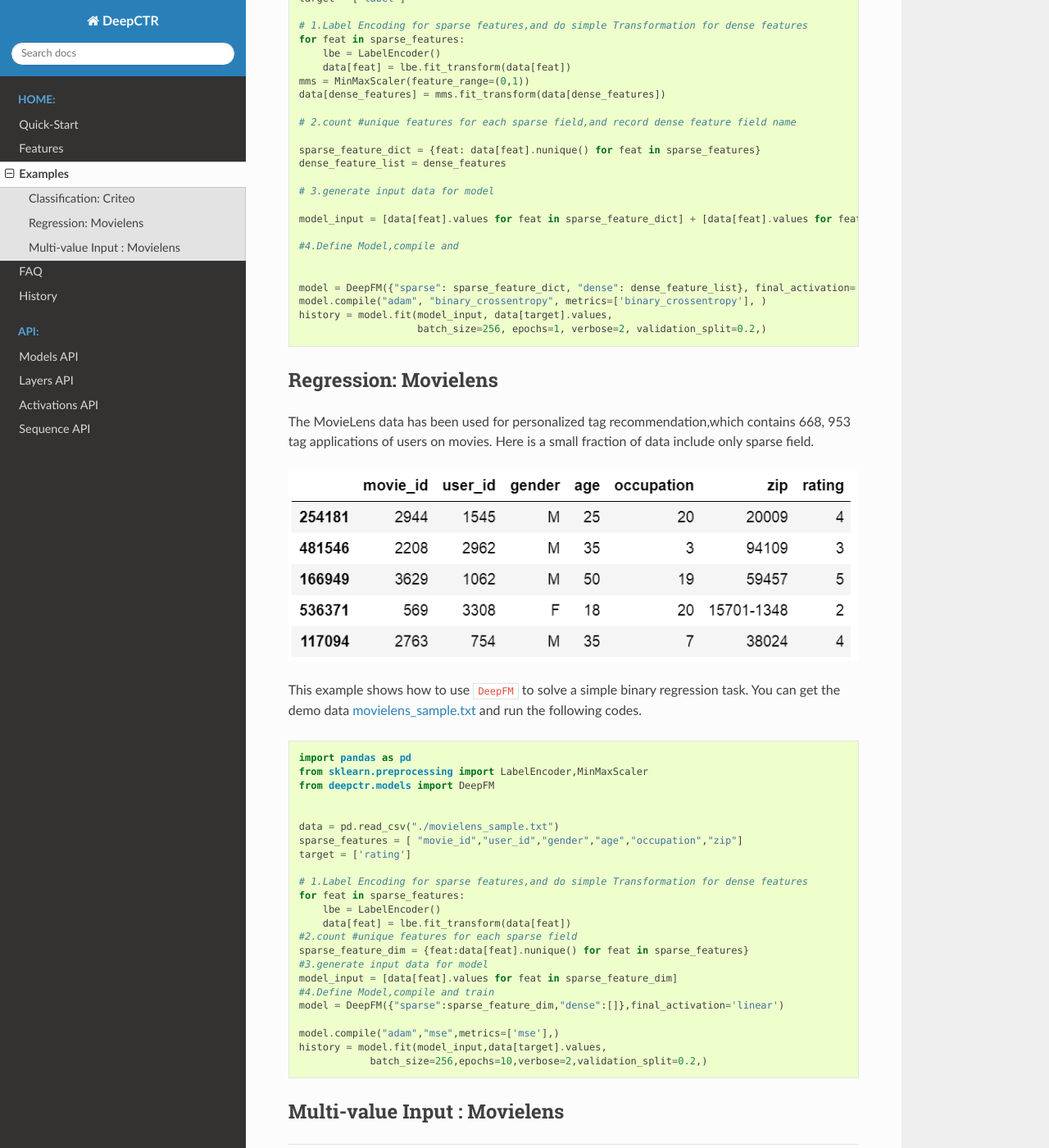
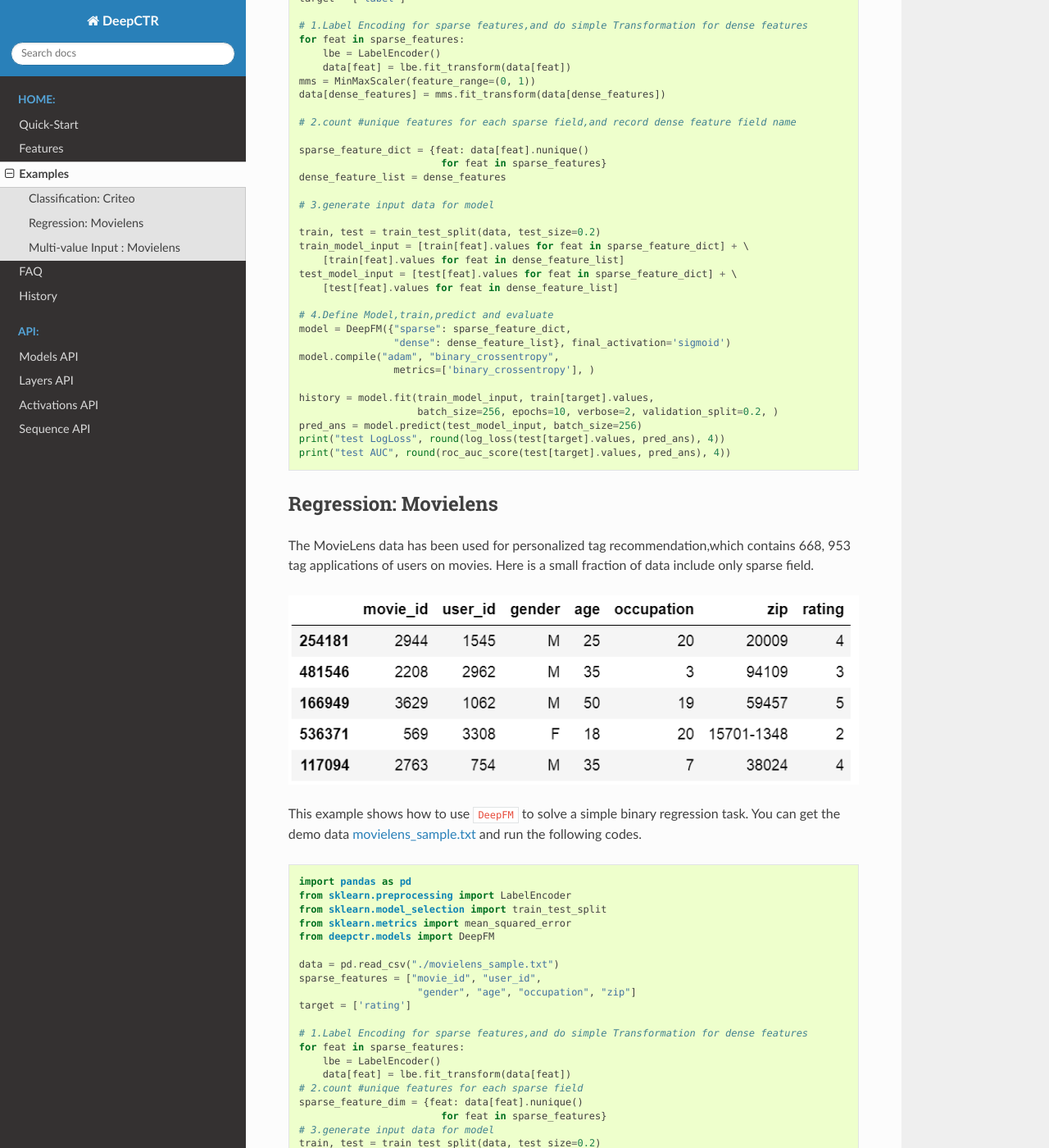
Before and after one commit to shenweichen/DeepCTR, a Sphinx documentation site: the page built from docs/source/Examples.md, in a window 1280 px wide and 1400 px high, scrolled down 816 px. Shown: the whole window at 82% size. Built offline with Sphinx 7.4.7 and the Read the Docs theme 2.0.0, drawn with Linux system fonts in a browser that asks for light colours; pages that are not in the unit, such as notebooks, are missing from menus; some of the changed text lies outside the part shown.

Commit message:
Update docs

````diff
--- a/docs/source/Examples.md
+++ b/docs/source/Examples.md
@@ -17,43 +17,52 @@ and run the following codes.
 
 ```python
 import pandas as pd
-from sklearn.preprocessing import LabelEncoder,MinMaxScaler
+from sklearn.preprocessing import LabelEncoder, MinMaxScaler
+from sklearn.model_selection import train_test_split
+from sklearn.metrics import log_loss, roc_auc_score
 from deepctr.models import DeepFM
-
 
 data = pd.read_csv('./criteo_sample.txt')
 
-sparse_features  = ['C' + str(i) for i in range(1, 27)]
-dense_features = ['I'+str(i) for i in range(1,14)]
+sparse_features = ['C' + str(i) for i in range(1, 27)]
+dense_features = ['I'+str(i) for i in range(1, 14)]
 
 data[sparse_features] = data[sparse_features].fillna('-1', )
 data[dense_features] = data[dense_features].fillna(0,)
-
 target = ['label']
 
 # 1.Label Encoding for sparse features,and do simple Transformation for dense features
 for feat in sparse_features:
     lbe = LabelEncoder()
     data[feat] = lbe.fit_transform(data[feat])
-mms = MinMaxScaler(feature_range=(0,1))
+mms = MinMaxScaler(feature_range=(0, 1))
 data[dense_features] = mms.fit_transform(data[dense_features])
 
 # 2.count #unique features for each sparse field,and record dense feature field name
 
-sparse_feature_dict = {feat: data[feat].nunique() for feat in sparse_features}
+sparse_feature_dict = {feat: data[feat].nunique()
+                        for feat in sparse_features}
 dense_feature_list = dense_features
 
 # 3.generate input data for model
 
-model_input = [data[feat].values for feat in sparse_feature_dict] + [data[feat].values for feat in dense_feature_list]
+train, test = train_test_split(data, test_size=0.2)
+train_model_input = [train[feat].values for feat in sparse_feature_dict] + \
+    [train[feat].values for feat in dense_feature_list]
+test_model_input = [test[feat].values for feat in sparse_feature_dict] + \
+    [test[feat].values for feat in dense_feature_list]
 
-#4.Define Model,compile and
+# 4.Define Model,train,predict and evaluate
+model = DeepFM({"sparse": sparse_feature_dict,
+                "dense": dense_feature_list}, final_activation='sigmoid')
+model.compile("adam", "binary_crossentropy",
+                metrics=['binary_crossentropy'], )
 
-
-model = DeepFM({"sparse": sparse_feature_dict, "dense": dense_feature_list}, final_activation='sigmoid')
-model.compile("adam", "binary_crossentropy", metrics=['binary_crossentropy'], )
-history = model.fit(model_input, data[target].values,
-                    batch_size=256, epochs=1, verbose=2, validation_split=0.2,)
+history = model.fit(train_model_input, train[target].values,
+                    batch_size=256, epochs=10, verbose=2, validation_split=0.2, )
+pred_ans = model.predict(test_model_input, batch_size=256)
+print("test LogLoss", round(log_loss(test[target].values, pred_ans), 4))
+print("test AUC", round(roc_auc_score(test[target].values, pred_ans), 4))
 ```
 
 ## Regression: Movielens
@@ -70,28 +79,37 @@ This example shows how to use ``DeepFM`` to solve a simple binary regression tas
 
 ```python
 import pandas as pd
-from sklearn.preprocessing import LabelEncoder,MinMaxScaler
+from sklearn.preprocessing import LabelEncoder
+from sklearn.model_selection import train_test_split
+from sklearn.metrics import mean_squared_error
 from deepctr.models import DeepFM
 
-
 data = pd.read_csv("./movielens_sample.txt")
-sparse_features = [ "movie_id","user_id","gender","age","occupation","zip"]
+sparse_features = ["movie_id", "user_id",
+                    "gender", "age", "occupation", "zip"]
 target = ['rating']
 
 # 1.Label Encoding for sparse features,and do simple Transformation for dense features
 for feat in sparse_features:
     lbe = LabelEncoder()
     data[feat] = lbe.fit_transform(data[feat])
-#2.count #unique features for each sparse field
-sparse_feature_dim = {feat:data[feat].nunique() for feat in sparse_features}
-#3.generate input data for model
-model_input = [data[feat].values for feat in sparse_feature_dim]
-#4.Define Model,compile and train
-model = DeepFM({"sparse":sparse_feature_dim,"dense":[]},final_activation='linear')
+# 2.count #unique features for each sparse field
+sparse_feature_dim = {feat: data[feat].nunique()
+                        for feat in sparse_features}
+# 3.generate input data for model
+train, test = train_test_split(data, test_size=0.2)
+train_model_input = [train[feat].values for feat in sparse_feature_dim]
+test_model_input = [test[feat].values for feat in sparse_feature_dim]
+# 4.Define Model,train,predict and evaluate
+model = DeepFM({"sparse": sparse_feature_dim, "dense": []},
+                final_activation='linear')
+model.compile("adam", "mse", metrics=['mse'],)
 
-model.compile("adam","mse",metrics=['mse'],)
-history = model.fit(model_input,data[target].values,
-            batch_size=256,epochs=10,verbose=2,validation_split=0.2,)
+history = model.fit(train_model_input, train[target].values,
+                    batch_size=256, epochs=1, verbose=2, validation_split=0.2,)
+pred_ans = model.predict(test_model_input, batch_size=256)
+print("test MSE", round(mean_squared_error(
+    test[target].values, pred_ans), 4))
 ```
 ## Multi-value Input : Movielens
 ----------------------------------
--- a/docs/source/index.rst
+++ b/docs/source/index.rst
@@ -45,7 +45,7 @@ News
    :maxdepth: 2
    :caption: Home:
 
-   Quick-Start
+   Quick-Start<Quick-Start.md>
    Features
    Examples<Examples.md>
    FAQ<FAQ.md>
````
Also changed, not shown: docs/source/History.md (+1 -1 lines), docs/source/Quick-Start.md (added, +89 -0 lines), docs/source/Quick-Start.rst (deleted, +0 -91 lines), 2 other files.
